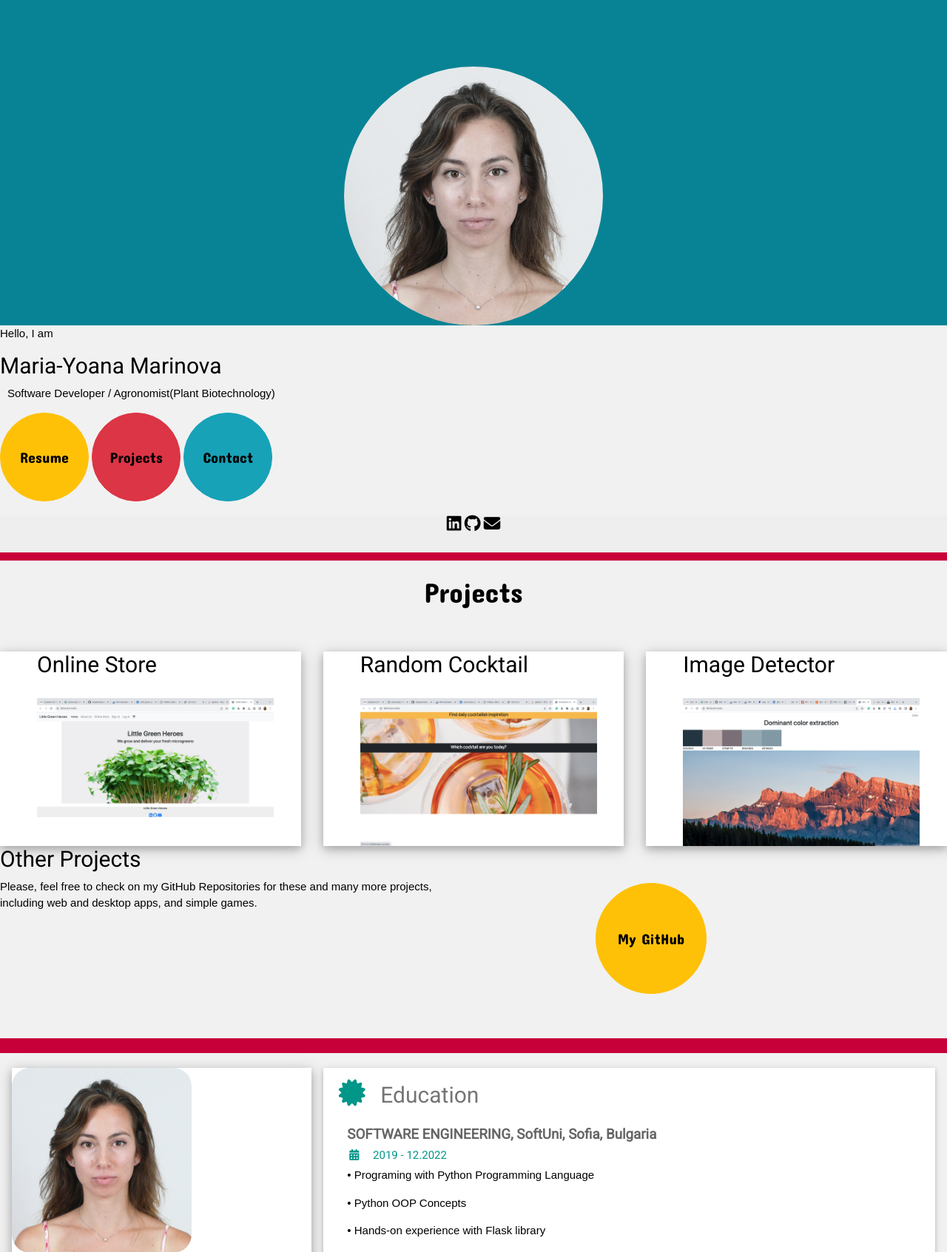
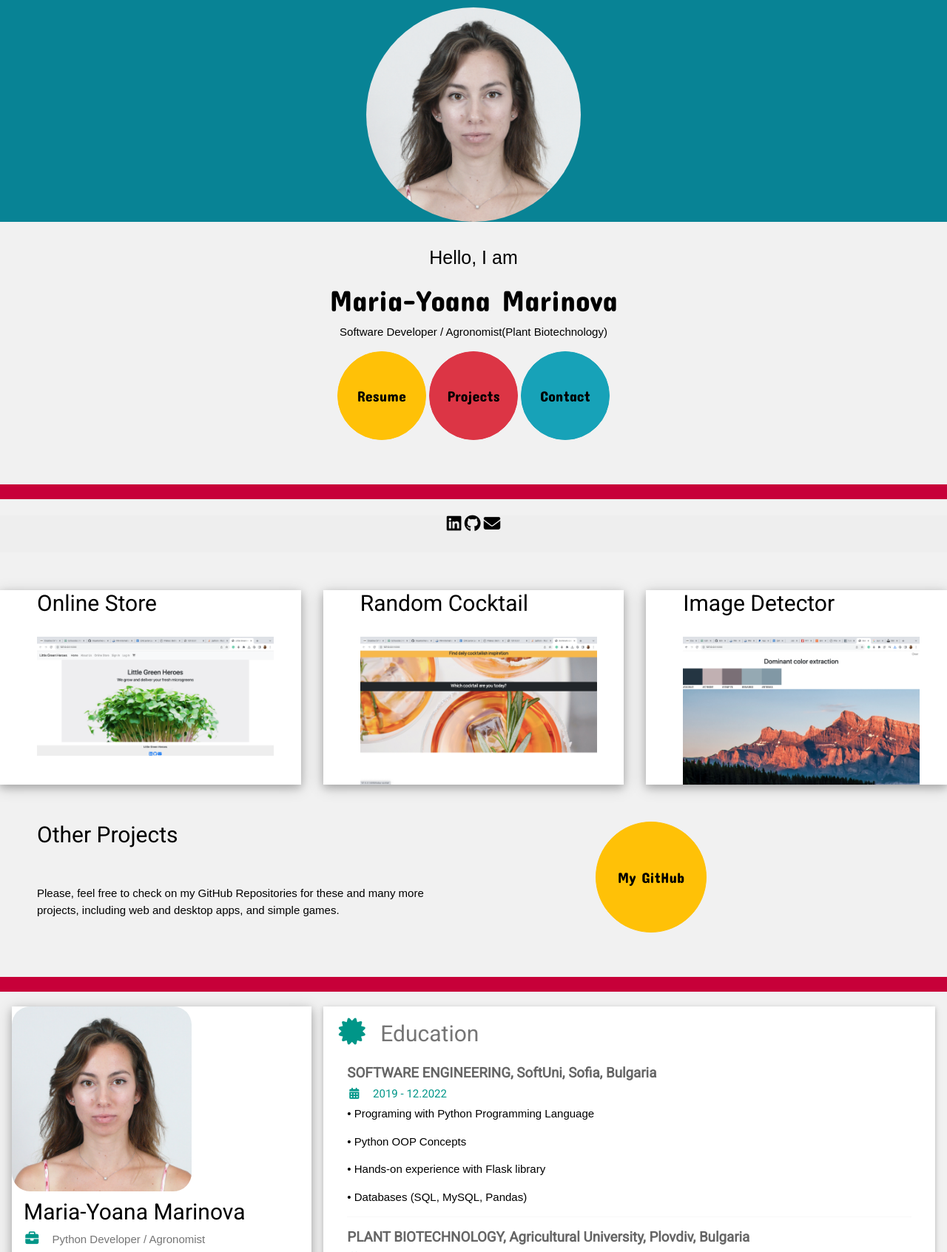
Before and after one commit to miyamarinova/Portfolio_website, a Flask app: page / in a window 1280 px wide. Shown: the part 53-1746 px from the top of the page at 74% size. Run offline with Flask 3, Linux system fonts and the light colour scheme; some libraries are stand-ins or nearby versions.

Commit message:
styles.css

```diff
--- a/static/css/styles.css
+++ b/static/css/styles.css
@@ -1,14 +1,42 @@
 body{
     background-color: #EEEEEE;
+}
+
+/* Title Style */
+
+.p-title{
+    margin-top: 30px;
+    font-size: 25px;
+    text-align:center;
 }
 
 .title-head{
     margin-top: 100px
     font-size: 90px;
+    position: relative;
+    text-align:center;
+}
+
+.homepage-title{
+    font-size: 40px;
+    text-align:center;
+    margin-top: 5px;
+    font-family: 'Concert One', cursive;
+    margin-left: auto;
+    position:relative;
+}
+
+.project-heading{
+    margin-top:20px; margin-left: 50px; font-family: 'Concert One', cursive;
 }
 
 .intro{
-   margin-left:10px;
+   margin-left:5px;
+   position: relative;
+   margin-left: auto;
+   text-align: center;
+   position:static;
+
 }
 
 a:link, a:visited,  a:hover, a:active{
@@ -18,19 +46,31 @@
 
 p{
     font-family: 'Montserrat', sans-serif;
+
 }
 
-.image-home {
-margin-top:90px;
+.image-home{
+    justify-content:center;
+    margin-top: 10px;
     border-radius: 80%;
-    max-width: 350px;
-    max-height: 350px;
+    max-width: 290px;
+    max-height: 290px;
     width:auto;
     height:auto;
+    text-align: center;
     filter: grayscale(40%);
+
 }
 
 .projects-img{
+    max-width:400px;
+    width:auto;
+    height:200px;
+    margin-top: 20px;
+    margin-left: 50px;
+}
+
+.project-img{
     max-width:400px;
     width:auto;
     height:200px;
@@ -45,31 +85,6 @@
     border-radius: 50%
     position-fixed;
     display:block;
-}
-
-.index-btn{
-    margin-bottom:50px;
-    font-family: 'Concert One', cursive;
-}
-
- .btn-circle.btn-xl {
-    width: 100px;
-    height: 100px;
-    margin-left: 150px;
-    padding:  20px 10px;
-    border-radius: 50px;
-    font-size: 20px;
-    font-color: black;
-    text-align: center;
-    text-decoration:none;
-    box-shadow:none;
-}
-
-.btn-circle.btn-contact{
-   width: 120px;
-   height: 120px;
-   border-radius: 60px;
-   font-size: 20px
 }
 
 .project-paragraph{
@@ -92,3 +107,71 @@
     width: 100%;
     height: 50px;
 }
+
+
+@media(max-width: 800px){
+    .image-home{
+    margin-top:90px;
+    border-radius: 80%;
+    max-width: 250px;
+    max-height: 250px;
+    width:auto;
+    height:auto;
+    filter: grayscale(40%);
+    }
+
+}
+
+.other-projects{
+margin-left: 50px;
+margin-top: 50px;
+}
+
+.hover{
+    font-size: 40px;
+}
+
+.hover-img{
+    opacity: 0.5;
+}
+
+.hover-img-zoom{
+    width:100%;
+    height: 100%;
+    margin-top: 20px;
+    margin-left: 50px;
+}
+
+/*Button Styles */
+
+#homepage-button{
+    flex-wrap: nowrap;
+    justify-content: center;
+    align-content:center;
+    text-align: center;
+}
+
+.btn-circle.btn-contact{
+   width: 120px;
+   height: 120px;
+   border-radius: 60px;
+   font-size: 20px
+}
+
+ .btn-circle.btn-xl {
+    width: 100px;
+    height: 100px;
+    margin-left: 150px;
+    padding:  20px 10px;
+    border-radius: 50px;
+    font-size: 20px;
+    font-color: black;
+    text-align: center;
+    text-decoration:none;
+    box-shadow:none;
+}
+
+.index-btn{
+    margin-bottom:50px;
+    font-family: 'Concert One', cursive;
+}
```
